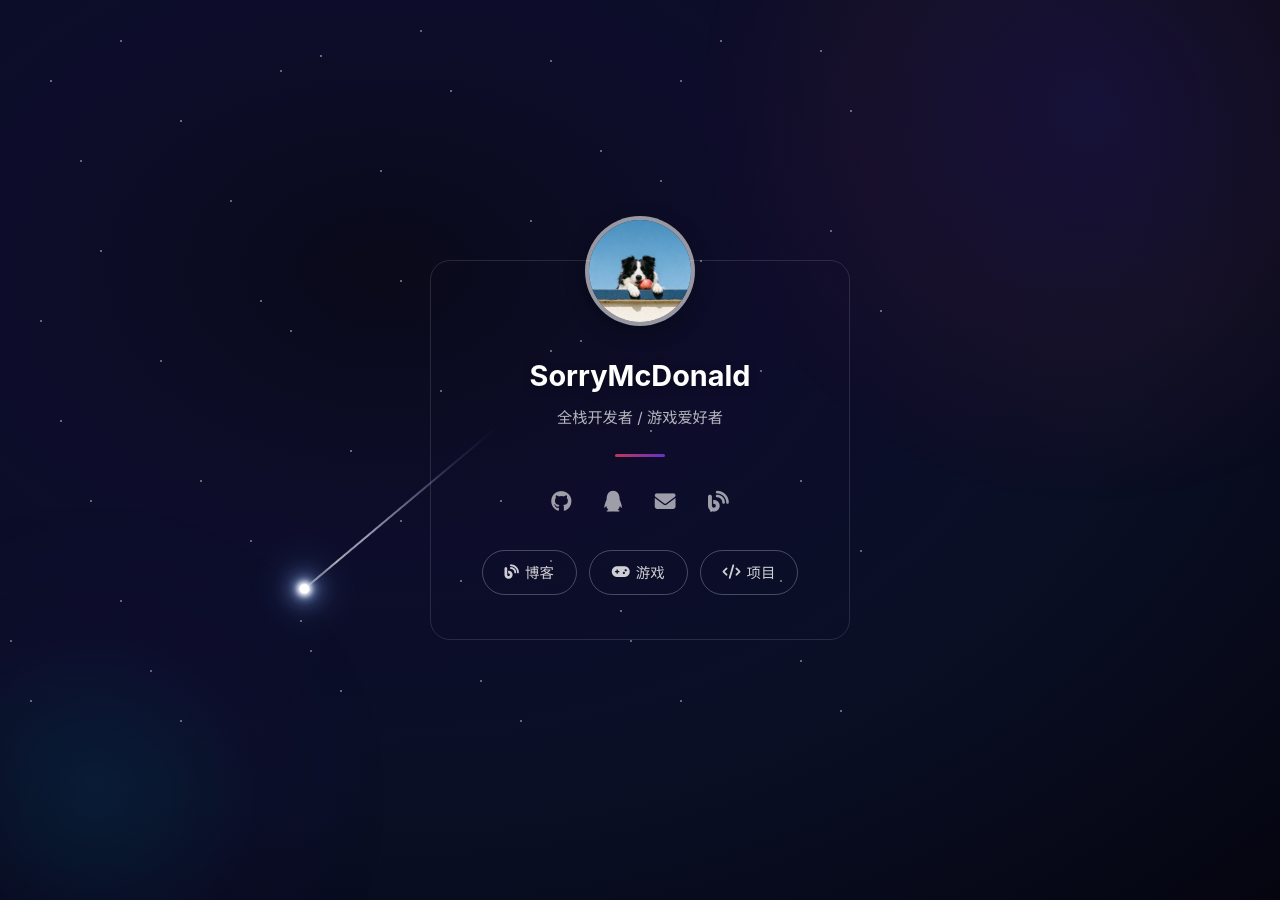
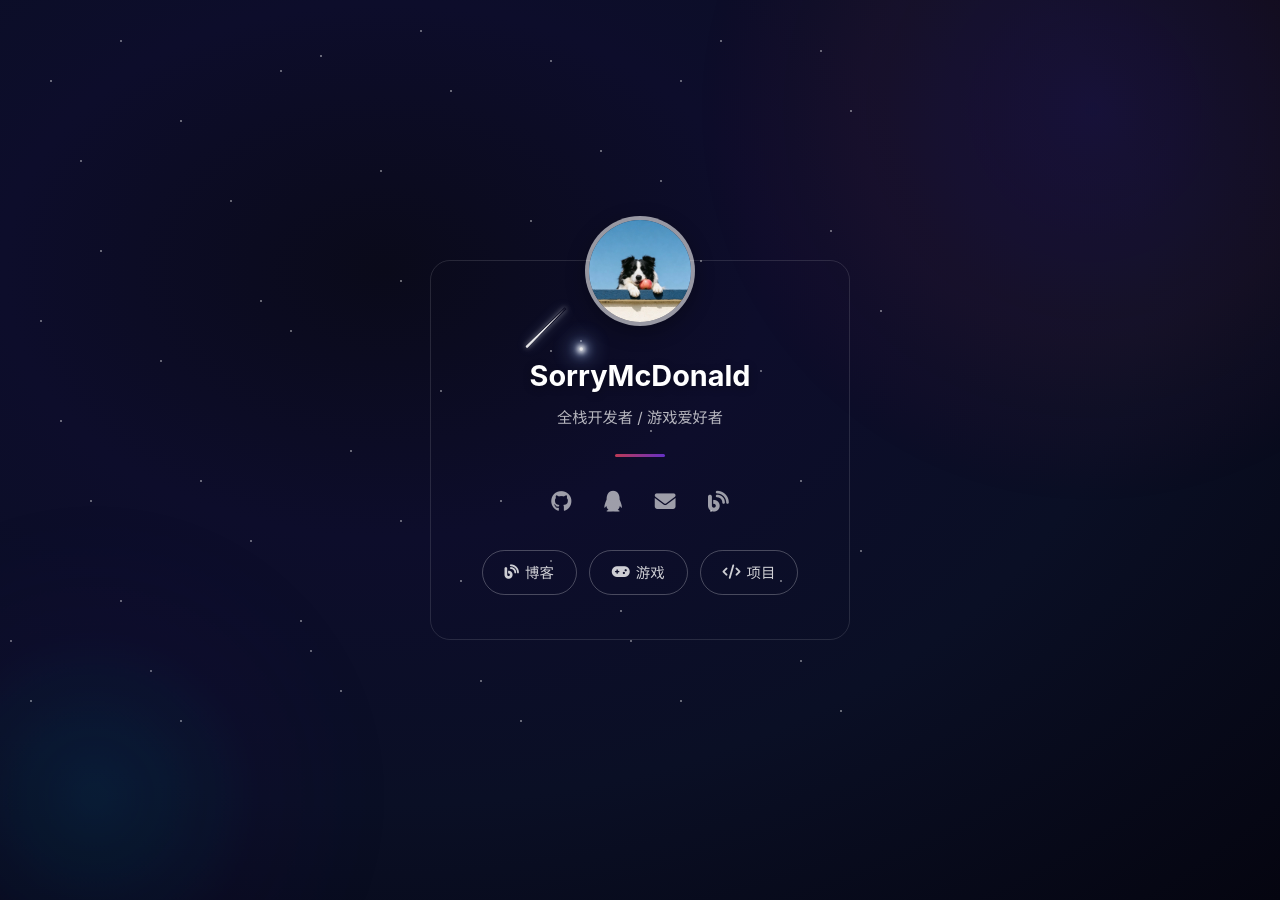
Before and after one commit to huangchen-2/htmlGame, a Jekyll site: the page built from index.md, in a window 1280 px wide. Built offline with Jekyll 4.4.1, drawn with Linux system fonts in a browser that asks for light colours.

Commit message:
border三角形流星 + JS动态生成

```diff
--- a/_layouts/default.html
+++ b/_layouts/default.html
@@ -4,7 +4,7 @@
   <meta charset="UTF-8">
   <meta name="viewport" content="width=device-width, initial-scale=1.0">
   <title>{% if page.title %}{{ page.title }} - {{ site.title }}{% else %}{{ site.title }}{% endif %}</title>
-  <link rel="stylesheet" href="/assets/css/style.css?v=4">
+  <link rel="stylesheet" href="/assets/css/style.css?v=5">
   <link rel="stylesheet" href="https://cdnjs.cloudflare.com/ajax/libs/font-awesome/6.5.0/css/all.min.css">
 </head>
 <body>
--- a/_layouts/home.html
+++ b/_layouts/home.html
@@ -4,14 +4,7 @@ layout: default
 
 <div class="cover-container">
   <div class="stars"></div>
-  <div class="shooting-star-wrapper">
-    <div class="meteor m1"><div class="m-head"></div><div class="m-tail"></div></div>
-    <div class="meteor m2"><div class="m-head"></div><div class="m-tail"></div></div>
-    <div class="meteor m3"><div class="m-head"></div><div class="m-tail"></div></div>
-    <div class="meteor m4"><div class="m-head"></div><div class="m-tail"></div></div>
-    <div class="meteor m5"><div class="m-head"></div><div class="m-tail"></div></div>
-    <div class="meteor m6"><div class="m-head"></div><div class="m-tail"></div></div>
-  </div>
+  <div id="meteor-sky"></div>
   <div class="cover-card">
     <img class="avatar" src="/assets/img/avatar.jpg" alt="avatar" onerror="this.style.display='none'">
     <h1 class="name">{{ site.author.name | default: "SorryMcDonald" }}</h1>
@@ -53,3 +46,79 @@ layout: default
     </div>
   </div>
 </div>
+
+<script>
+// 动态流星：每 1 秒生成 2 颗
+(function() {
+  var sky = document.getElementById('meteor-sky');
+  if (!sky) return;
+
+  function rand(min, max) { return Math.random() * (max - min) + min; }
+
+  function createMeteor() {
+    var el = document.createElement('div');
+    el.className = 'meteor';
+
+    // 起始位置：右上区域随机
+    var startX = rand(50, 90); // vw
+    var startY = rand(5, 35);  // vh
+    el.style.left = startX + 'vw';
+    el.style.top = startY + 'vh';
+
+    // 随机大小
+    var s = rand(0.4, 0.9);
+    el.style.transform = 'scale(' + s + ')';
+
+    sky.appendChild(el);
+
+    // 动画参数
+    var duration = rand(600, 1200);
+    var startTime = null;
+    var endX = rand(-10, 30); // 落到左下
+    var endY = rand(40, 70);
+
+    function animate(ts) {
+      if (!startTime) startTime = ts;
+      var progress = (ts - startTime) / duration;
+      if (progress > 1) progress = 1;
+
+      // 缓动
+      var ease = progress < 0.3
+        ? (progress / 0.3) * (progress / 0.3)   // ease-in
+        : 1 - Math.pow((1 - progress) / 0.7, 2); // ease-out
+
+      var x = startX + (endX - startX) * ease;
+      var y = startY + (endY - startY) * ease;
+
+      // 透明度：淡入 → 停留 → 淡出
+      var opacity;
+      if (progress < 0.05) opacity = progress / 0.05 * 0.9;
+      else if (progress < 0.85) opacity = 0.9;
+      else opacity = (1 - progress) / 0.15 * 0.9;
+
+      el.style.left = x + 'vw';
+      el.style.top = y + 'vh';
+      el.style.opacity = opacity;
+
+      if (progress < 1) {
+        requestAnimationFrame(animate);
+      } else {
+        el.remove();
+      }
+    }
+
+    requestAnimationFrame(animate);
+  }
+
+  // 每 800-1200ms 生成 1-2 颗
+  function spawn() {
+    var count = Math.floor(rand(1, 3));
+    for (var i = 0; i < count; i++) {
+      setTimeout(function() { createMeteor(); }, rand(0, 300));
+    }
+    setTimeout(spawn, rand(800, 1200));
+  }
+
+  spawn();
+})();
+</script>
--- a/assets/css/style.css
+++ b/assets/css/style.css
@@ -123,8 +123,8 @@ body {
   100% { opacity: 0.3; }
 }
 
-/* ====== 流星 ====== */
-.shooting-star-wrapper {
+/* ====== 流星（border 渐细三角 + JS 动态生成） ====== */
+#meteor-sky {
   position: absolute;
   top: 0; left: 0; right: 0; bottom: 0;
   z-index: 0;
@@ -132,82 +132,39 @@ body {
   overflow: hidden;
 }
 
-/* 外层：旋转 + 显隐动画 */
 .meteor {
   position: absolute;
-  top: 0;
-  left: 0;
-  animation: meteorFade linear infinite;
-  pointer-events: none;
+  opacity: 0;
+  z-index: 10000;
 }
 
-/* 全部从右上→左下，rotate(135°) = 指向左下 */
-.m1 { animation-duration: 2.2s; animation-delay: 0s;    left: 75%; top: 40px;  transform: rotate(140deg); }
-.m2 { animation-duration: 2.6s; animation-delay: 0.8s;  left: 85%; top: 100px; transform: rotate(130deg); }
-.m3 { animation-duration: 1.8s; animation-delay: 1.6s;  left: 70%; top: 200px; transform: rotate(145deg); }
-.m4 { animation-duration: 2.4s; animation-delay: 2.4s;  left: 90%; top: 300px; transform: rotate(135deg); }
-.m5 { animation-duration: 1.6s; animation-delay: 0.4s;  left: 80%; top: 150px; transform: rotate(138deg); }
-.m6 { animation-duration: 2.0s; animation-delay: 1.2s;  left: 65%; top: 280px; transform: rotate(142deg); }
-
-/* 尾迹：渐变光线，水平滑动 */
-.m-tail {
-  position: absolute;
-  top: 0; left: 0;
-  width: 180px;
-  height: 2px;
-  background: linear-gradient(90deg,
-    transparent 0%,
-    rgba(180,200,255,0.2) 30%,
-    rgba(220,230,255,0.6) 65%,
-    rgba(255,255,255,0.95) 90%,
-    #fff 100%);
-  border-radius: 100%;
-  animation: tailSlide 1s linear infinite;
+/* border 渐细三角形尾迹：从头部(宽)到尾端(细) */
+.meteor::after {
+  content: "";
+  display: block;
+  border: solid;
+  border-width: 2px 0 2px 80px;
+  border-color: transparent transparent transparent #fff;
+  border-radius: 2px 0 0 2px;
+  transform: rotate(-45deg);
+  transform-origin: 0 0 0;
+  box-shadow: 0 0 20px rgba(180, 210, 255, 0.4), 0 0 8px rgba(255, 255, 255, 0.5);
 }
 
-.m5 .m-tail, .m1 .m-tail { width: 250px; height: 2px; }
-.m6 .m-tail { width: 130px; height: 1.5px; }
-
 /* 头部光球 */
-.m-head {
+.meteor::before {
+  content: "";
   position: absolute;
-  top: -3px;
-  left: 180px;
-  width: 8px;
-  height: 8px;
+  left: 78px;
+  top: 1px;
+  width: 5px;
+  height: 5px;
   background: #fff;
   border-radius: 50%;
-  animation: headSlide 1s linear infinite;
   box-shadow:
-    0 0 5px 2px rgba(255,255,255,0.95),
-    0 0 10px 4px rgba(200,220,255,0.7),
-    0 0 20px 8px rgba(150,190,255,0.45),
-    0 0 35px 14px rgba(110,160,255,0.25);
-}
-
-.m5 .m-head, .m1 .m-head { left: 250px; top: -4px; width: 10px; height: 10px; }
-.m6 .m-head { left: 130px; top: -2px; width: 5px; height: 5px; }
-
-/* 尾迹滑动 */
-@keyframes tailSlide {
-  from { transform: translateX(0); }
-  to   { transform: translateX(1000px); }
-}
-
-/* 头部跟随 */
-@keyframes headSlide {
-  from { transform: translateX(0); }
-  to   { transform: translateX(1000px); }
-}
-
-/* 流星显隐 */
-@keyframes meteorFade {
-  0%   { opacity: 0; }
-  2%   { opacity: 0; }
-  4%   { opacity: 1; }
-  16%  { opacity: 1; }
-  19%  { opacity: 0; }
-  100% { opacity: 0; }
+    0 0 6px 3px rgba(255, 255, 255, 0.95),
+    0 0 14px 6px rgba(200, 220, 255, 0.7),
+    0 0 30px 12px rgba(140, 180, 255, 0.4);
 }
 
 /* ====== 毛玻璃卡片本体 ====== */
```
